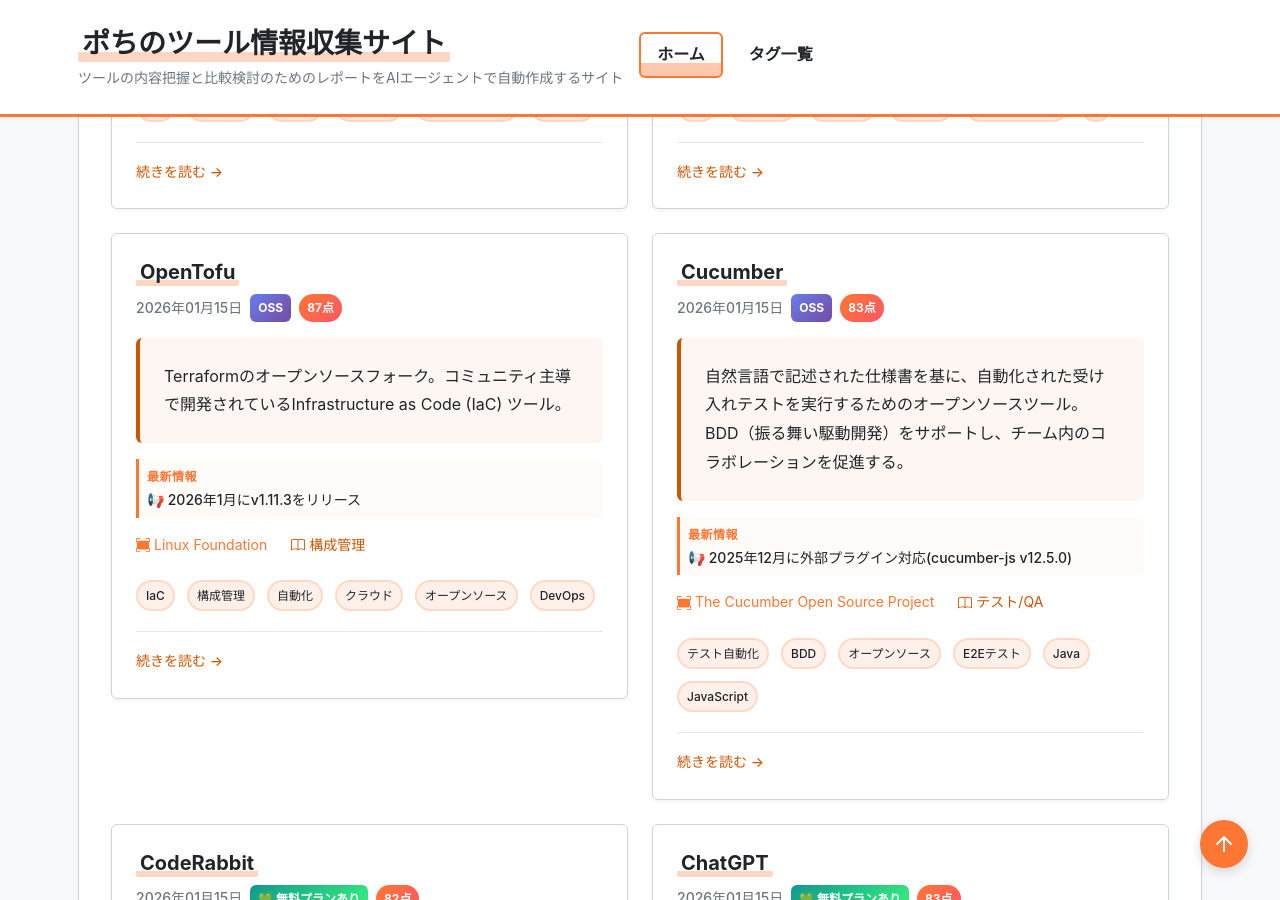
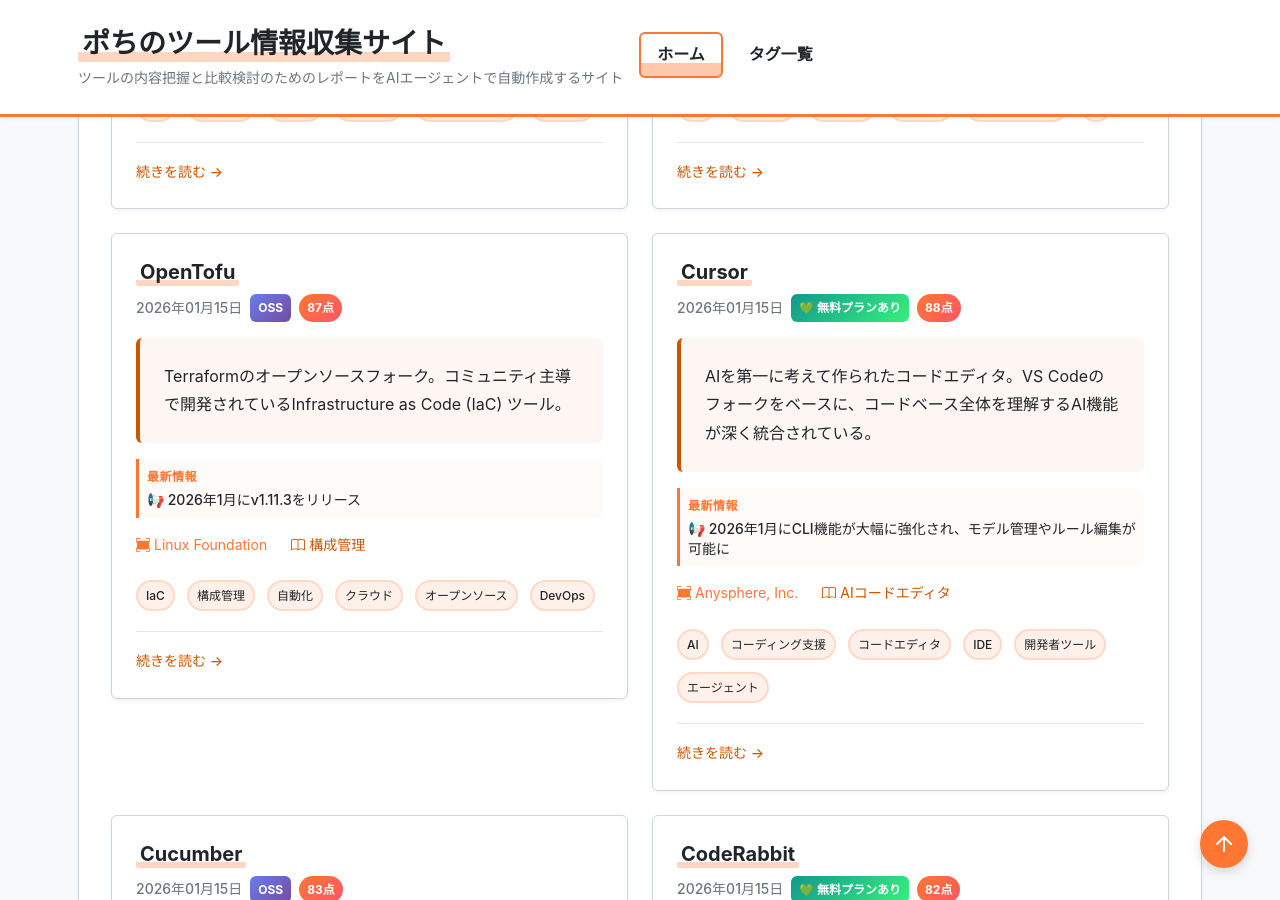
Before and after one commit to aegisfleet/tool-survey-report, a Jekyll site: the page built from index.md, in a window 1280 px wide and 900 px high, scrolled down 3766 px. Built offline with Jekyll 4.4.1, drawn with Linux system fonts in a browser that asks for light colours; some of the changed text lies outside the part shown.

Commit message:
docs: _reports/cursor.md の情報を最新化 (#474)
AGENTS.md の「レポート作成・更新の手順」に従い、Cursorの調査レポートを2026-01-15時点の最新情報に更新しました。

主な変更点:
- フロントマターの評価、最終更新日、ハイライトを更新
- 主要機能にデバッグモードやCLI連携などを追加
- 料金プランを公式サイトの最新情報に全面的に更新
- 直近半年のアップデート情報を最新化
- リンクチェックを実行し、無効なリンクを削除
- 関連レポートとの双方向リンクを確認・修正

Co-authored-by: google-labs-jules[bot] <161369871+google-labs-jules[bot]@users.noreply.github.com>

```diff
--- a/_reports/cursor.md
+++ b/_reports/cursor.md
@@ -8,13 +8,14 @@ category: "AIコードエディタ"
 developer: "Anysphere, Inc."
 official_site: "https://cursor.com/"
 date: "2025-10-19"
-last_updated: "2026-01-08"
+last_updated: "2026-01-15"
 tags:
   - "AI"
   - "コーディング支援"
   - "コードエディタ"
   - "IDE"
   - "開発者ツール"
+  - "エージェント"
 description: "AIを第一に考えて作られたコードエディタ。VS Codeのフォークをベースに、コードベース全体を理解するAI機能が深く統合されている。"
 
 # 【クイックサマリー】ホーム画面のカード表示用
@@ -23,14 +24,14 @@ quick_summary:
   is_oss: false
   starting_price: "$20/月"
   target_users:
-    - "ソフトウェア開発者"
+    - "開発者"
     - "AIエンジニア"
-  latest_highlight: "2025年10月に複数のAIエージェントを並列実行するMulti-Agents機能を追加"
+  latest_highlight: "2026年1月にCLI機能が大幅に強化され、モデル管理やルール編集が可能に"
   update_frequency: "高"
 
 # 【ツール評価】100点満点、基準点70点からの加減算方式
 evaluation:
-  score: 87
+  score: 88
   base_score: 70
   plus_points:
     - point: 8
@@ -39,6 +40,8 @@ evaluation:
       reason: "コードベース全体を理解し、ファイル横断でのコード生成・編集・リファクタリングが可能"
     - point: 5
       reason: "Multi-AgentやPlan Modeなど、単なる補完を超えた高度な自律エージェント機能"
+    - point: 3
+      reason: "CLI連携やデバッグモードなど、開発ワークフロー全体を支援する機能が継続的に追加されている"
     - point: 2
       reason: "主要な最新LLMを選択して利用できる柔軟性"
   minus_points:
@@ -46,7 +49,9 @@ evaluation:
       reason: "競合のAIコーディング支援ツール（GitHub Copilot等）と比較して料金が高め"
     - point: -2
       reason: "AI機能の使用により、時折パフォーマンスが低下する場合があるとの報告"
-  summary: "VS Codeの操作性を維持しつつ強力なAI機能を統合した高機能エディタだが、価格とパフォーマンスが検討点となる。"
+    - point: -2
+      reason: "料金プランが細分化されており、最適なプランの選択がやや複雑"
+  summary: "VS Codeの操作性を維持しつつ強力なAI機能を統合した高機能エディタだが、価格体系とパフォーマンスが検討点となる。"
 
 # 【任意項目】該当するもののみ記載
 links:
@@ -88,7 +92,7 @@ relationships:
 * **利用シーン**:
   * 大規模なコードベースのリファクタリングや機能追加
   * 新しいライブラリやフレームワークの迅速なキャッチアップ
-  * コードの自動生成、デバッグ、テストコード作成
+  * コードの自動生成、デバッグ支援、テストコード作成
   * 自然言語での指示による、ファイル横断的なコード編集
   * PRのレビューやドキュメント作成の自動化
 
@@ -98,8 +102,9 @@ relationships:
 * **インライン編集 (Cmd/Ctrl + K)**: 自然言語の指示により、既存のコードをその場で直接編集・生成する。
 * **コードベース全体への理解**: プロジェクト全体のファイルをインデックス化し、依存関係や構造を理解した上で、ファイル横断的なコード生成・修正を行う。
 * **Multi-Agent機能**: 複数のAIエージェントを並行実行し、それぞれが独立した環境でタスクに取り組むことで、複雑な変更案を一度に比較検討できる。
-* **Plan Mode**: 複雑なタスクに対し、AIがまず実行計画を提示し、ユーザーの承認後にコーディングを開始する。
-* **インテリジェントな自動補完 (Tab)**: 文脈を読み取り、次のコードを高速かつ正確に予測・補完する。
+* **デバッグモード**: アプリケーションを計測し、ランタイムログを収集・分析することで、AIがバグの根本原因特定を支援する。
+* **AIコードレビュー**: エディタ内でAIが変更点を分析し、潜在的なバグや改善点を指摘する。GitHubと連携する`Bugbot`機能も提供。
+* **CLI連携**: コマンドラインインターフェースを通じてモデル選択やルール管理など、エディタの主要なAI機能を操作できる。
 * **モデル選択の柔軟性**: OpenAI(GPT-4o), Anthropic(Claude 3.5 Sonnet), Google(Gemini 1.5 Pro)など、最新・最強のLLMを切り替えて利用可能。
 
 ## **4. 特徴・強み (Pros)**
@@ -107,25 +112,35 @@ relationships:
 * **VS Codeベースの優れたUX**: 既存のVS Codeユーザーが、使い慣れたキーバインド、テーマ、拡張機能をほぼそのまま利用でき、学習コストが極めて低い。
 * **深いコードベース理解**: 単一ファイルだけでなく、プロジェクト全体の文脈を理解するため、リポジトリ全体にまたがる複雑な変更やリファクタリングにも対応できる。
 * **高度なAIエージェント機能**: 単純なコード補完に留まらず、自律的なエージェントが計画を立て、ブラウザ操作やコマンド実行を伴う複雑なタスクを遂行できる。
-* **シームレスな統合**: AI機能がエディタに深く統合されており、外部ツールとの行き来が不要。AIとの対話からコード修正までが一気通貫で行える。
+* **開発ワークフロー全体の支援**: CLI連携、デバッグ支援、コードレビュー機能など、コーディングだけでなく開発プロセス全体をカバーするエコシステムを構築している。
 
 ## **5. 弱み・注意点 (Cons)**
 
 * **パフォーマンス**: AI機能、特にインデックス作成やエージェント実行時に、マシンのリソースを消費し、エディタの動作が遅くなる場合がある。
-* **料金**: GitHub Copilotなど他のAIコーディング支援ツールと比較すると、月額料金が高めに設定されている。
+* **料金**: GitHub Copilotなど他のAIコーディング支援ツールと比較すると、基本的な有料プランの月額料金が高めに設定されている。
+* **料金プランの複雑化**: 利用量に応じた複数の上位プラン（Pro, Pro+, Ultra）があり、自身の利用量に最適なプランを選択するのが難しい場合がある。
 * **日本語対応**: UIは日本語化されているが、AIモデルの日本語での指示理解や生成精度は、英語に劣る場合がある。
-* **セキュリティ**: プライバシーモードを有効にしない限り、入力したコードやプロンプトがAIモデルの学習に使用される可能性がある。
 
 ## **6. 料金プラン**
 
-| プラン名 | 料金 | 主な特徴 |
+個人向けとビジネス向けのプランが提供されている。
+
+**個人向けプラン**
+| プラン名 | 料金/月 | 主な特徴 |
 |---|---|---|
-| **Hobby** | 無料 | AI機能の利用回数制限あり。基本的なAIチャットや編集機能を利用可能。 |
-| **Pro** | $20/月 | AI機能の利用制限が大幅に緩和。無制限の自動補完、主要LLMの利用。 |
-| **Business** | $40/ユーザー/月 | Proプランの全機能に加え、チームでの一括請求、SSO、高度な管理機能など。 |
+| **Hobby** | 無料 | AI機能の利用回数に制限あり。基本的なAIチャット、編集、補完機能。 |
+| **Pro** | $20 | AI機能の利用制限を大幅に緩和。無制限の自動補完、主要LLMの利用。 |
+| **Pro+** | $60 | Proプランの全機能に加え、全主要モデルの利用量が3倍に増加。 |
+| **Ultra** | $200 | Proプランの全機能に加え、全主要モデルの利用量が20倍に増加。新機能への優先アクセス。 |
+
+**ビジネス向けプラン**
+| プラン名 | 料金/ユーザー/月 | 主な特徴 |
+|---|---|---|
+| **Teams** | $40 | Proプランの全機能に加え、チームでの一括請求、SSO、使用状況分析、高度な管理機能。 |
+| **Enterprise** | カスタム | Teamsプランの全機能に加え、使用量のプール、請求書払い、SCIM対応、監査ログ、専任サポートなど。 |
 
 * **課金体系**: ユーザー単位の月額サブスクリプション。
-* **無料トライアル**: Hobbyプランで基本的な機能を無期限に試用可能。Proプランの1週間トライアルも含まれる。
+* **無料トライアル**: Hobbyプランで基本的な機能を無期限に試用可能。
 
 ## **7. 導入実績・事例**
 
@@ -136,19 +151,19 @@ relationships:
 
 * **ドキュメント**: [公式ドキュメント](https://cursor.com/docs)が整備されており、機能の詳細や使い方を確認できる。
 * **コミュニティ**: [Discordサーバー](https://cursor.com/community)や[公式フォーラム](https://forum.cursor.com/)には活発なコミュニティがあり、ユーザー同士での情報交換や開発者へのフィードバックが行われている。
-* **公式サポート**: Businessプラン以上で、優先的なEメールサポートが提供される。
+* **公式サポート**: Teamsプラン以上で、優先的なEメールサポートが提供される。
 
 ## **9. 連携機能 (API・インテグレーション)**
 
 * **VS Code拡張機能**: VS Codeの豊富な拡張機能エコシステムをそのまま利用可能。
 * **GitHub**: PRの自動レビュー、要約生成、エージェントによる修正など、GitHubワークフローと深く連携する`Bugbot`機能を提供。
-* **Slack / Linear**: 各ツールと連携し、issue管理やコミュニケーションを効率化する。
+* **CLI**: コマンドラインインターフェースを通じ、エディタの主要なAI機能をスクリプト化したり、他のツールと連携させたりすることが可能。
 * **MCP (Model Context Protocol)**: 外部のドキュメントやDBスキーマなどをAIのコンテキストとして提供するためのプロトコルに対応。
 
 ## **10. セキュリティとコンプライアンス**
 
-* **認証**: SSO (SAML/OIDC) に対応 (Businessプラン)。
-* **データ管理**: チーム管理者が組織全体でプライバシーモードを強制でき、コードがモデル学習に使用されるのを防げる。AIが実行するコマンドはサンドボックス化され、安全性が確保されている。
+* **認証**: SSO (SAML/OIDC) に対応 (Teamsプラン以上)。
+* **データ管理**: チーム管理者が組織全体でプライバシーモードを強制でき、コードがモデル学習に使用されるのを防げる。AIが実行するコマンドはサンドボックス化され、安全性が確保されている（macOSおよびLinuxに対応）。
 * **準拠規格**: SOC 2 Type II認証を取得している。
 
 ## **11. 操作性 (UI/UX) と学習コスト**
@@ -173,13 +188,14 @@ relationships:
 
 ## **13. 直近半年のアップデート情報**
 
+* **2026-01-08**: CLI機能の強化。モデル選択、ルール管理、MCPサーバーの有効/無効化などがコマンドラインから可能に。
+* **2025-12-22 (v2.3)**: レイアウトのカスタマイズ機能と全体的な安定性の向上。
+* **2025-12-18**: エンタープライズ向け機能（会話インサイト、共有可能な会話トランスクリプト、請求グループ、サービスアカウント）を追加。
+* **2025-12-10 (v2.2)**: 対話的なデバッグを支援する「デバッグモード」、ブラウザレイアウト、マルチエージェント評価機能を追加。
+* **2025-11-21 (v2.1)**: エディタ内でAIによるコードレビューを実行する機能、インタラクティブなプランモード改善を追加。
 * **2025-10-29 (v2.0)**: 複数のAIエージェントを並列実行する`Multi-Agents`機能、エージェント機能に特化した独自モデル`Composer`を導入。
-* **2025-09-29 (v1.7)**: AIが実行計画を立案する`Plan Mode`、エージェントがブラウザを操作する`Browser Controls`機能を追加。
-* **2025-09-12 (v1.6)**: チームで再利用可能なカスタムプロンプトを作成・共有する機能を追加。
-* **2025-08-21 (v1.5)**: Linearのissueから直接エージェントを起動できる連携機能を追加。
-* **2025-08-06 (v1.4)**: GitHubのPRから直接エージェントを呼び出す機能を追加。
 
-(出典: [Cursor 公式ブログ](https://cursor.com/blog))
+(出典: [Cursor Changelog](https://cursor.com/changelog))
 
 ## **14. 類似ツールとの比較**
 
```
Also changed, not shown: other parts of _reports/cursor.md (+1 -2 lines).
